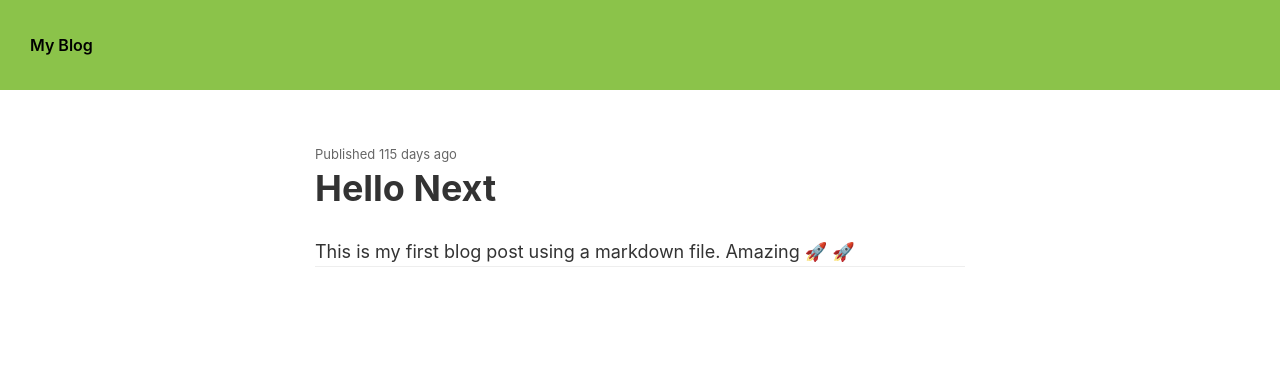
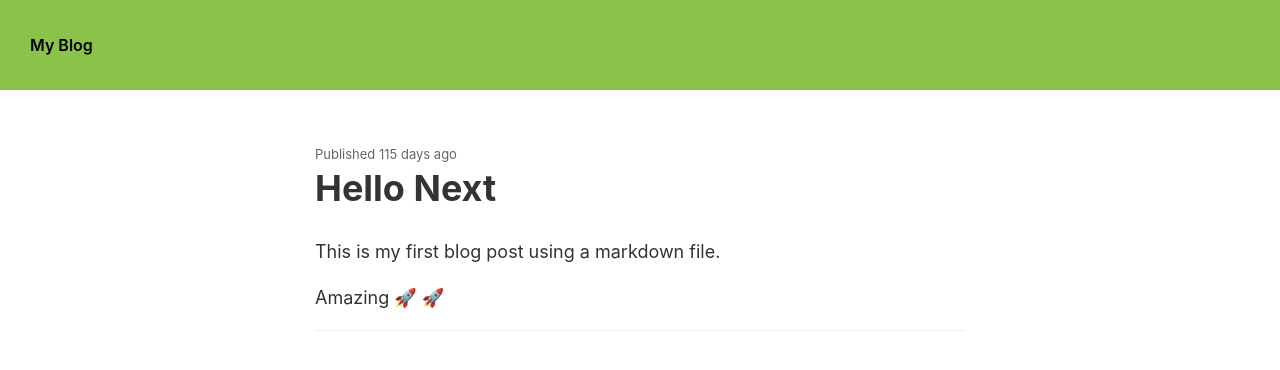
Before and after one commit to JShields30/bulletproof-master, a Next.js app in the folder markdown-blog/: page /post/2020-July-01-Hello-Next in a window 1280 px wide. Shown: the top 370 px of the page. Built offline with nearby package versions, Linux system fonts and the light colour scheme.

Commit message:
rendered the blog posts

```diff
--- a/markdown-blog/pages/post/[slug].js
+++ b/markdown-blog/pages/post/[slug].js
@@ -10,7 +10,7 @@ export default function Post ({ post }) {
         <div className='time'>Published {ms(Date.now() - post.createdAt, { long: true })} ago</div>
         <h1>{post.title}</h1>
         <div className='content'>
-          {post.content}
+          <Markdown>{post.content}</Markdown>
         </div>
       </div>
     </Theme>
```
